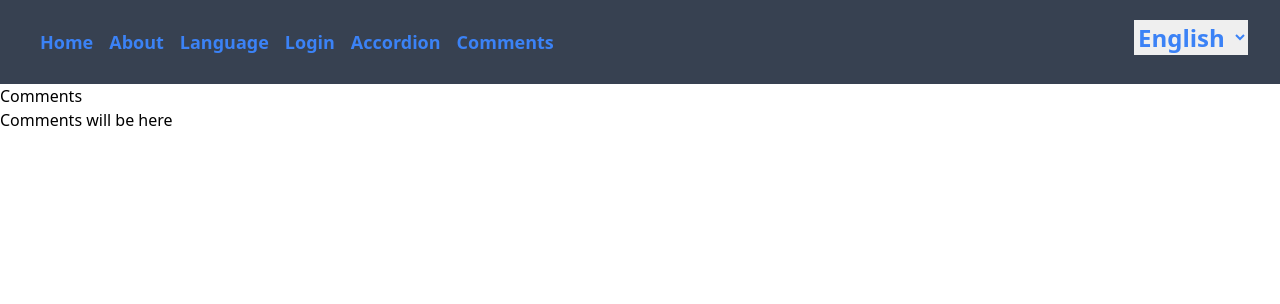
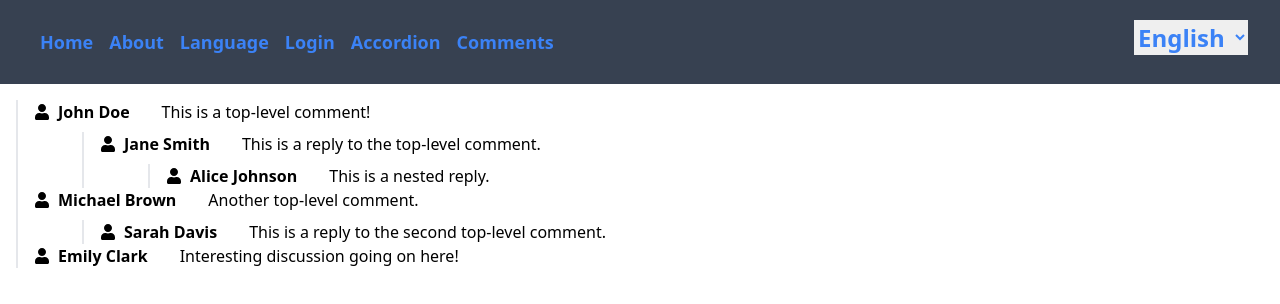
Before and after one commit to brij1728/low-level-design, a React (Vite) app: page /comments in a window 1280 px wide. Shown: the top 304 px of the page. Built offline with nearby package versions, Linux system fonts and the light colour scheme.

Commit message:
Refactor Comments component to add CommentBox and display comments with nested replies

```diff
--- /dev/null
+++ b/src/components/Comments/CommentBox.tsx
@@ -0,0 +1,30 @@
+import { Comment } from '../../types/commentType';
+import { FaUser } from 'react-icons/fa';
+import React from 'react';
+
+interface CommentBoxProps {
+  comment: Comment;
+}
+
+export const CommentBox: React.FC<CommentBoxProps> = ({ comment }) => {
+  const { id, userName, content, replies } = comment;
+
+  return (
+    <div key={id} className=' pl-4 flex flex-col gap-2 relative border-l-2'>
+	<div className='flex'>
+      <div className='flex items-center gap-2'>
+        <FaUser />
+        <h2 className='font-semibold'>{userName}</h2>
+      </div>
+      <p className='ml-8'>{content}</p>
+	  </div>
+      {replies.length > 0 && (
+        <div className='ml-8 pl-4'>
+          {replies.map((reply) => (
+            <CommentBox key={reply.id} comment={reply} />
+          ))}
+        </div>
+      )}
+    </div>
+  );
+};
--- a/src/components/Comments/Comments.tsx
+++ b/src/components/Comments/Comments.tsx
@@ -1,10 +1,14 @@
-import React from 'react'
+import { Comment } from '../../types/commentType';
+import { CommentBox } from './CommentBox';
+import React from 'react';
+import { commentsData } from '../../data/comment'; // Assuming `commentsData` is an array of comments
 
-export const Comments = () => {
+export const Comments: React.FC = () => {
   return (
-	<div>
-		<h1>Comments</h1>
-		<p>Comments will be here</p>
-	</div>
-  )
-}
+    <div className='p-4'>
+      {commentsData.map((comment: Comment) => (
+        <CommentBox key={comment.id} comment={comment} />
+      ))}
+    </div>
+  );
+};
--- /dev/null
+++ b/src/data/comment.ts
@@ -0,0 +1,103 @@
+// import { CommentsList } from "../types/commentType";
+
+
+// export const commentsData: CommentsList = {
+//   commentList: [
+//     {
+//       id: 1,
+//       userName: "John Doe",
+//       content: "Hello, this is a sample comment!",
+//       replies: [
+//         {
+//           id: 2,
+//           userName: "Jane Smith",
+//           content: "Thank you for the feedback!",
+//           replies: [
+//             {
+//               id: 3,
+//               userName: "Alice Johnson",
+//               content: "I agree with Jane, great point!",
+//               replies: []
+//             },
+//             {
+//               id: 4,
+//               userName: "Bob Lee",
+//               content: "This is a follow-up reply.",
+//               replies: []
+//             }
+//           ]
+//         }
+//       ]
+//     },
+//     {
+//       id: 5,
+//       userName: "Michael Brown",
+//       content: "This is another top-level comment.",
+//       replies: [
+//         {
+//           id: 6,
+//           userName: "Sarah Davis",
+//           content: "Nice comment, Michael!",
+//           replies: [
+//             {
+//               id: 7,
+//               userName: "Chris White",
+//               content: "I second Sarah's comment!",
+//               replies: []
+//             }
+//           ]
+//         }
+//       ]
+//     },
+//     {
+//       id: 8,
+//       userName: "Emily Clark",
+//       content: "Interesting discussion going on here!",
+//       replies: []
+//     }
+//   ]
+// };
+
+import { Comment } from '../types/commentType';
+
+export const commentsData: Comment[] = [
+  {
+    id: 1,
+    userName: "John Doe",
+    content: "This is a top-level comment!",
+    replies: [
+      {
+        id: 2,
+        userName: "Jane Smith",
+        content: "This is a reply to the top-level comment.",
+        replies: [
+          {
+            id: 3,
+            userName: "Alice Johnson",
+            content: "This is a nested reply.",
+            replies: []
+          }
+        ]
+      }
+    ]
+  },
+  {
+    id: 4,
+    userName: "Michael Brown",
+    content: "Another top-level comment.",
+    replies: [
+      {
+        id: 5,
+        userName: "Sarah Davis",
+        content: "This is a reply to the second top-level comment.",
+        replies: []
+      }
+    ]
+  },
+  {
+    id: 6,
+    userName: "Emily Clark",
+    content: "Interesting discussion going on here!",
+    replies: []
+  }
+];
--- /dev/null
+++ b/src/types/commentType.ts
@@ -0,0 +1,12 @@
+export interface Comment {
+  id: number;
+  userName: string;
+  content: string;
+  replies: Comment[];
+}
+
+
+
+export interface CommentsList {
+  commentList: Comment[];
+}
```
